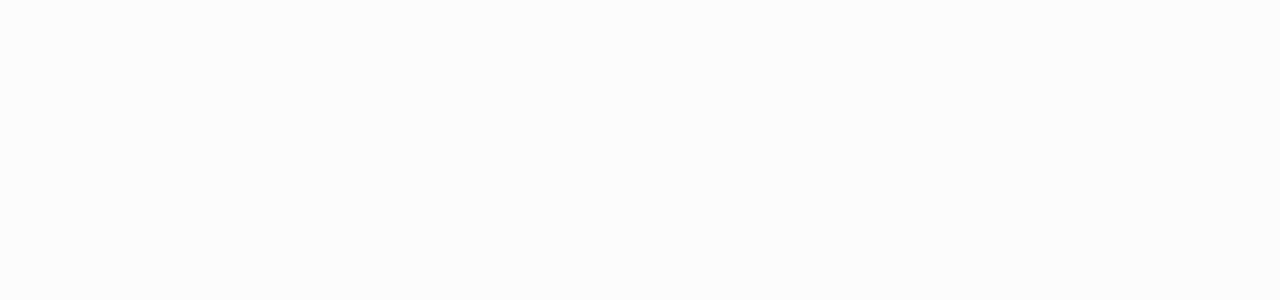
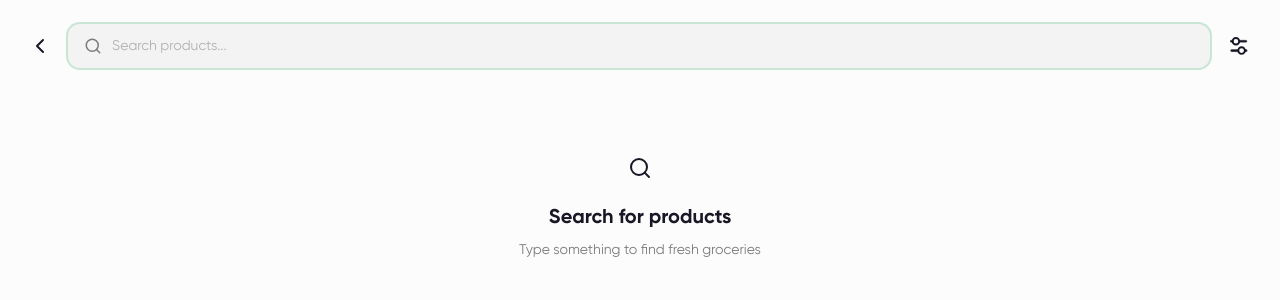
Before and after one commit to saketgoswami09/Grocery-Ahoum, a React (Vite) app: page /search in a window 1280 px wide. Before the commit this address had no page. Shown: the top 300 px of the page. Built offline with nearby package versions, Linux system fonts and the light colour scheme.

Commit message:
feat: implement product search screen

```diff
--- a/src/App.tsx
+++ b/src/App.tsx
@@ -5,6 +5,7 @@
 import BottomNav from "./components/layout/BottomNav";
 import ExploreScreen from "./pages/explore/ExploreScreen";
 import FavoritesScreen from "./pages/products/FavoritesScreen";
+import SearchScreen from "./pages/products/SearchScreen";
 function App() {
   return (
     <>
@@ -14,6 +15,7 @@
         <Route path="/cart" element={<CartScreen />} />
         <Route path="/explore" element={<ExploreScreen />} />
         <Route path="/favorites" element={<FavoritesScreen />} />
+        <Route path="/search" element={<SearchScreen />} />
       </Routes>
 
       <BottomNav />
--- /dev/null
+++ b/src/hooks/useDebounce.ts
@@ -0,0 +1,15 @@
+import { useEffect, useState } from "react";
+
+export function useDebounce<T>(value: T, delay: number) {
+  const [debounced, setDebounced] = useState(value);
+
+  useEffect(() => {
+    const timer = setTimeout(() => {
+      setDebounced(value);
+    }, delay);
+
+    return () => clearTimeout(timer);
+  }, [value, delay]);
+
+  return debounced;
+}
--- a/src/pages/home/HomeScreen.tsx
+++ b/src/pages/home/HomeScreen.tsx
@@ -4,8 +4,10 @@
 import { Search } from "lucide-react";
 import SectionHeader from "../../components/product/SectionHeader";
 import ProductCarousel from "@/components/product/ProductCarousel";
+import { useNavigate } from "react-router-dom";
 
 const HomeScreen = () => {
+  const navigate = useNavigate();
   return (
     <div>
       {/* Header */}
@@ -22,7 +24,7 @@
       </div>
 
       <div className="px-4 mt-4">
-        <button className="w-full bg-[#F2F3F2] rounded-xl px-4 py-3 flex items-center gap-3">
+        <button onClick={() => navigate("/search")} className="w-full bg-[#F2F3F2] rounded-xl px-4 py-3 flex items-center gap-3">
           <Search />
 
           <span className="text-[#7C7C7C] text-sm">Search Store</span>
--- /dev/null
+++ b/src/pages/products/SearchScreen.tsx
@@ -0,0 +1,121 @@
+import { useEffect, useState } from "react";
+import { useNavigate } from "react-router-dom";
+import { useProductStore } from "@/store/productStore";
+import { useDebounce } from "@/hooks/useDebounce";
+import ProductCard from "@/components/product/ProductCard";
+import EmptyState from "@/components/skeleton/EmptyState";
+import Skeleton from "@/components/skeleton/Skeleton";
+import filter from "@/assets/icons/filter.svg";
+import { ChevronLeft, CircleX,  Search, Smile } from "lucide-react";
+
+export default function SearchScreen() {
+  const navigate = useNavigate();
+  const { products, fetchProducts, isLoading } = useProductStore();
+  const [query, setQuery] = useState("");
+  const debouncedQuery = useDebounce(query, 300);
+  const [results, setResults] = useState(products);
+
+  useEffect(() => {
+    if (products.length === 0) fetchProducts();
+  }, [products.length, fetchProducts]);
+
+  useEffect(() => {
+    if (!debouncedQuery.trim()) {
+      setResults([]);
+      return;
+    }
+    const q = debouncedQuery.toLowerCase();
+    setResults(
+      products.filter(
+        (p) =>
+          p.name.toLowerCase().includes(q) ||
+          p.description.toLowerCase().includes(q),
+      ),
+    );
+  }, [debouncedQuery, products]);
+
+  return (
+    <div className="min-h-screen bg-background pb-20 lg:pb-8">
+      <div className="px-5 pt-6 lg:max-w-7xl lg:mx-auto lg:px-6">
+        {/* Search Header */}
+        <div className="flex items-center gap-3 mb-6">
+          <button
+            onClick={() => navigate(-1)}
+            className="p-1 shrink-0"
+            aria-label="Go back"
+          >
+            <ChevronLeft />
+          </button>
+          <div className="flex-1 relative">
+            <Search
+              className="absolute left-4 top-1/2 -translate-y-1/2"
+              width="18"
+              height="18"
+              viewBox="0 0 24 24"
+              fill="none"
+              stroke="#7C7C7C"
+              strokeWidth="2"
+            />
+
+            <input
+              type="text"
+              value={query}
+              onChange={(e) => setQuery(e.target.value)}
+              placeholder="Search products..."
+              autoFocus
+              className="w-full bg-gray-lightest rounded-[var(--radius-md)] pl-11 pr-4 py-3 text-sm text-dark placeholder:text-gray-light outline-none focus:ring-2 focus:ring-primary/30 transition-all"
+            />
+            {query && (
+              <button
+                onClick={() => setQuery("")}
+                className="absolute right-3 top-1/2 -translate-y-1/2 text-gray hover:text-dark"
+                aria-label="Clear search"
+              >
+                <CircleX className="bg-gray-light rounded-3xl stroke-1 border-0 " />
+              </button>
+            )}
+          </div>
+          <button
+            onClick={() => navigate("/filters")}
+            className="p-2 shrink-0"
+            aria-label="Filters"
+          >
+            <img src={filter} />
+          </button>
+        </div>
+
+        {/* Results */}
+        {isLoading ? (
+          <div className="grid grid-cols-2 lg:grid-cols-4 gap-4">
+            <Skeleton className="h-52 rounded-xl" count={6} />
+          </div>
+        ) : !debouncedQuery.trim() ? (
+          <EmptyState
+            icon={<Search />}
+            title="Search for products"
+            description="Type something to find fresh groceries"
+          />
+        ) : results.length === 0 ? (
+          <EmptyState
+            icon={<Smile />}
+            title="No results found"
+            description={`We couldn't find anything for "${debouncedQuery}"`}
+            actionLabel="Browse All"
+            onAction={() => navigate("/explore")}
+          />
+        ) : (
+          <>
+            <p className="text-sm text-gray mb-4">
+              {results.length} result{results.length !== 1 ? "s" : ""} found
+            </p>
+            <div className="grid grid-cols-2 lg:grid-cols-4 xl:grid-cols-5 gap-4">
+              {results.map((p) => (
+                <ProductCard key={p.id} product={p} />
+              ))}
+            </div>
+          </>
+        )}
+      </div>
+    </div>
+  );
+}
--- /dev/null
+++ b/src/store/productStore.ts
@@ -0,0 +1,189 @@
+import { create } from 'zustand';
+import { persist } from 'zustand/middleware';
+import type { Product, FilterState } from '@/types';
+import { ProductCategory } from '@/types';
+import { products as allProducts } from '@/data/products';
+
+interface ProductState {
+  products: Product[];
+  filteredProducts: Product[];
+  searchQuery: string;
+  filters: FilterState;
+  isLoading: boolean;
+  selectedCategory: ProductCategory | null;
+
+  // Actions
+  fetchProducts: () => Promise<void>;
+  searchProducts: (query: string) => void;
+  setCategory: (category: ProductCategory | null) => void;
+  setFilters: (filters: Partial<FilterState>) => void;
+  resetFilters: () => void;
+  getProductById: (id: string) => Product | undefined;
+  getProductsByCategory: (category: ProductCategory) => Product[];
+  getExclusiveOffers: () => Product[];
+  getBestSelling: () => Product[];
+}
+
+const defaultFilters: FilterState = {
+  categories: [],
+  priceRange: [0, 50],
+  isOrganic: false,
+  sortBy: 'popular',
+};
+
+const applyFilters = (
+  products: Product[],
+  filters: FilterState,
+  searchQuery: string,
+  selectedCategory: ProductCategory | null
+): Product[] => {
+  let result = [...products];
+
+  // Category filter
+  if (selectedCategory) {
+    result = result.filter((p) => p.category === selectedCategory);
+  } else if (filters.categories.length > 0) {
+    result = result.filter((p) => filters.categories.includes(p.category));
+  }
+
+  // Search filter
+  if (searchQuery.trim()) {
+    const query = searchQuery.toLowerCase();
+    result = result.filter(
+      (p) =>
+        p.name.toLowerCase().includes(query) ||
+        p.description.toLowerCase().includes(query)
+    );
+  }
+
+  // Price range
+  result = result.filter(
+    (p) => p.price >= filters.priceRange[0] && p.price <= filters.priceRange[1]
+  );
+
+  // Organic filter
+  if (filters.isOrganic) {
+    result = result.filter((p) => p.isOrganic);
+  }
+
+  // Sort
+  switch (filters.sortBy) {
+    case 'price_low':
+      result.sort((a, b) => a.price - b.price);
+      break;
+    case 'price_high':
+      result.sort((a, b) => b.price - a.price);
+      break;
+    case 'rating':
+      result.sort((a, b) => b.rating - a.rating);
+      break;
+    default:
+      result.sort((a, b) => b.reviewCount - a.reviewCount);
+  }
+
+  return result;
+};
+
+export const useProductStore = create<ProductState>()(
+  persist(
+    (set, get) => ({
+      products: [],
+      filteredProducts: [],
+      searchQuery: '',
+      filters: defaultFilters,
+      isLoading: false,
+      selectedCategory: null,
+
+      fetchProducts: async () => {
+        set({ isLoading: true });
+        return new Promise<void>((resolve) => {
+          setTimeout(() => {
+            set({
+              products: allProducts,
+              filteredProducts: allProducts,
+              isLoading: false,
+            });
+            resolve();
+          }, 800);
+        });
+      },
+
+      searchProducts: (query: string) => {
+        const state = get();
+        set({
+          searchQuery: query,
+          filteredProducts: applyFilters(
+            state.products,
+            state.filters,
+            query,
+            state.selectedCategory
+          ),
+        });
+      },
+
+      setCategory: (category: ProductCategory | null) => {
+        const state = get();
+        set({
+          selectedCategory: category,
+          filteredProducts: applyFilters(
+            state.products,
+            state.filters,
+            state.searchQuery,
+            category
+          ),
+        });
+      },
+
+      setFilters: (newFilters: Partial<FilterState>) => {
+        const state = get();
+        const merged = { ...state.filters, ...newFilters };
+        set({
+          filters: merged,
+          filteredProducts: applyFilters(
+            state.products,
+            merged,
+            state.searchQuery,
+            state.selectedCategory
+          ),
+        });
+      },
+
+      resetFilters: () => {
+        const state = get();
+        set({
+          filters: defaultFilters,
+          selectedCategory: null,
+          searchQuery: '',
+          filteredProducts: applyFilters(
+            state.products,
+            defaultFilters,
+            '',
+            null
+          ),
+        });
+      },
+
+      getProductById: (id: string) => {
+        return get().products.find((p) => p.id === id);
+      },
+
+      getProductsByCategory: (category: ProductCategory) => {
+        return get().products.filter((p) => p.category === category);
+      },
+
+      getExclusiveOffers: () => {
+        return get().products.filter((p) => p.originalPrice);
+      },
+
+      getBestSelling: () => {
+        return [...get().products]
+          .sort((a, b) => b.reviewCount - a.reviewCount)
+          .slice(0, 8);
+      },
+    }),
+    {
+      name: 'nectar-products',
+      partialize: () => ({}),
+    }
+  )
+);
```
Also changed, not shown: src/assets/icons/filter.svg (added).
